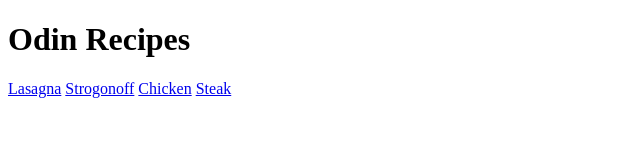
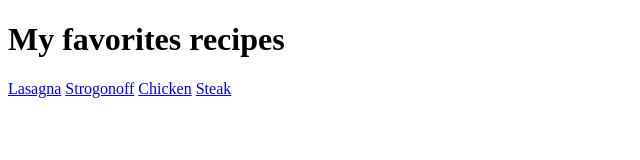
Before and after one commit to HenryNascimentoSilva/odin-recipes, a plain HTML site: page index.html in a window 1280 px wide. Shown: the whole page, without its empty margins (0-640 px from the left). Drawn offline with Linux system fonts and the light colour scheme.

Commit message:
Alterando texto

```diff
--- a/index.html
+++ b/index.html
@@ -6,7 +6,7 @@
     <title>Recipes</title>
 </head>
 <body>
-    <h1>Odin Recipes</h1>
+    <h1>My favorites recipes</h1>
     <a href="./recipes/lasagna.html">Lasagna</a>
     <a href="./recipes/strogonoff.html">Strogonoff</a>
     <a href="./recipes/chicken.html">Chicken</a>
```
